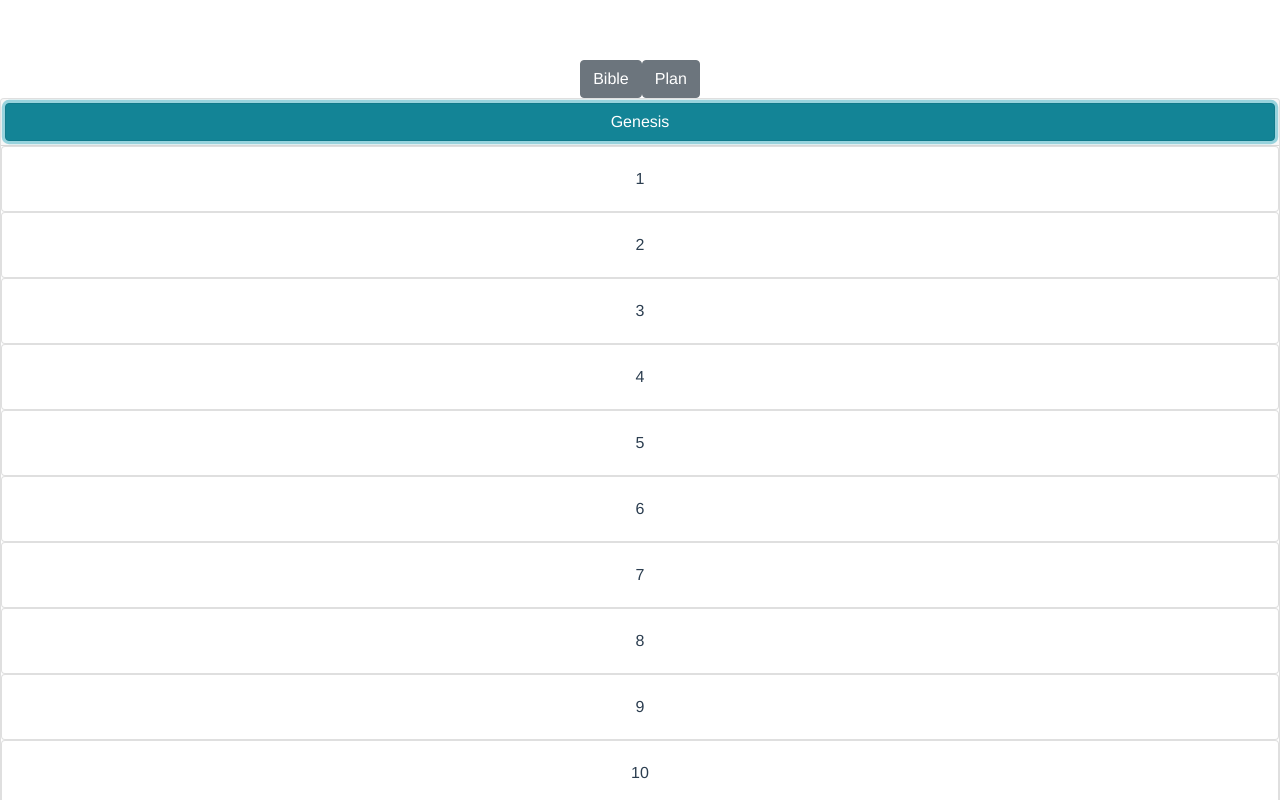
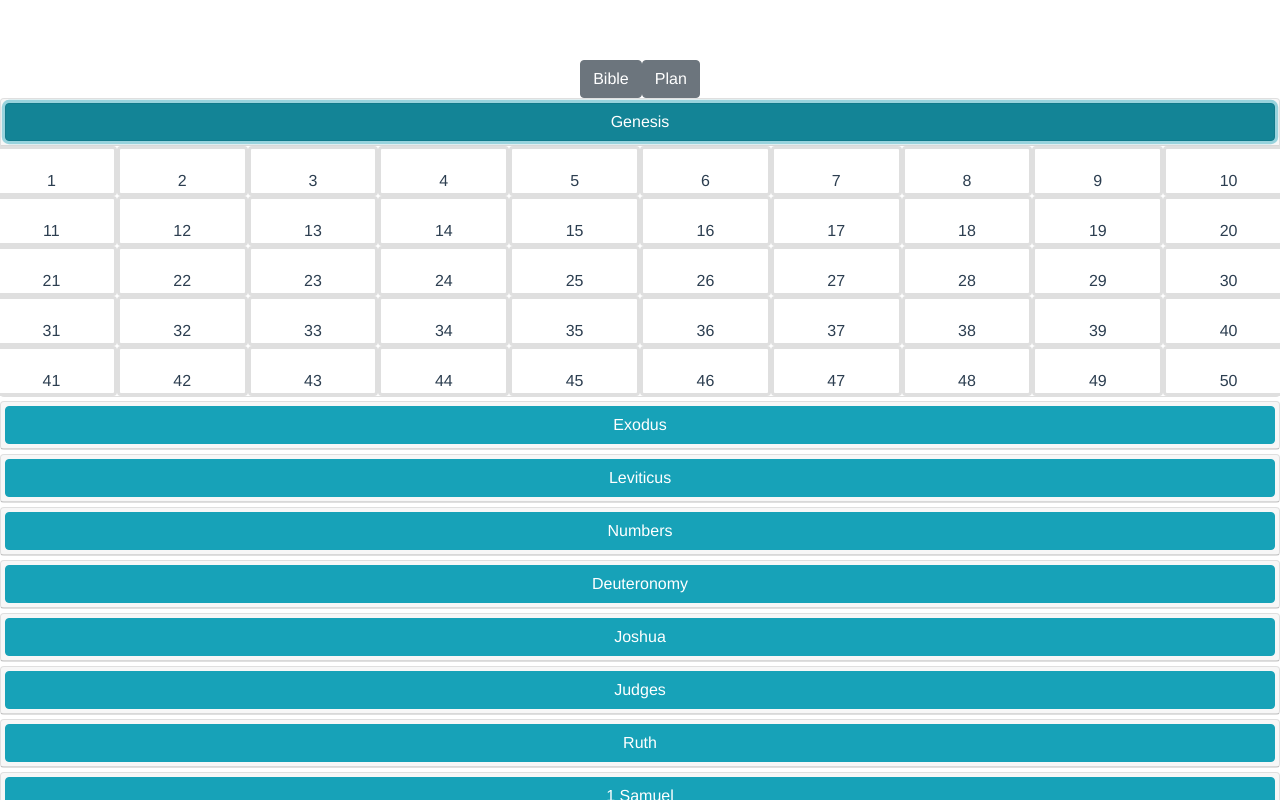
Before and after one commit to zioninzion/bibleapp, a Vue app: page / in a window 1280 px wide. Both pictures are taken after a click on the tab "Genesis". Shown: the top 800 px of the page. Built offline with nearby package versions, Linux system fonts and the light colour scheme; what vue-touch would draw is missing.

Commit message:
Changed css styling for Biblebook.vue

```diff
--- a/src/components/BibleBook.vue
+++ b/src/components/BibleBook.vue
@@ -9,10 +9,14 @@
       <b-button block v-b-toggle:[book.name] v-on:click.passive="getBook(book.name, book.chapters)" variant="info">{{book.name}}</b-button>
       </b-card-header>
       <b-collapse v-bind:id="book.name" invisible accordion="my-accordion" role="tabpanel">
-       <b-card v-bind:id="book.name" v-for="number in book.chapters" ref="book.name" :key="number" v-on:click.passive="getVerses(number);">
+        <b-row cols="10">
+	<!--<b-card-group deck>-->
+       <b-card tabindex="0" class="chapter_menu" v-bind:id="book.name" v-for="number in book.chapters" ref="book.name" :key="number" v-on:click.passive="getVerses(number);">
          <b-card-text>{{number}}</b-card-text>
        <!--  <b-card-text>{{$store.state.verseText}}</b-card-text> -->
         </b-card>
+<!--</b-card-group>-->
+	</b-row>
         </b-collapse>
     </b-card>
 
@@ -77,5 +81,11 @@ methods:{
  .fade-enter, .fade-leave-to /* .fade-leave-active below version 2.1.8 */ {
    opacity: 0;
  }
+.chapter_menu{
+border-style: solid;
+border-width: 3px;
+height: 50px;
+width: 10%;
+}
 
 </style>
```
